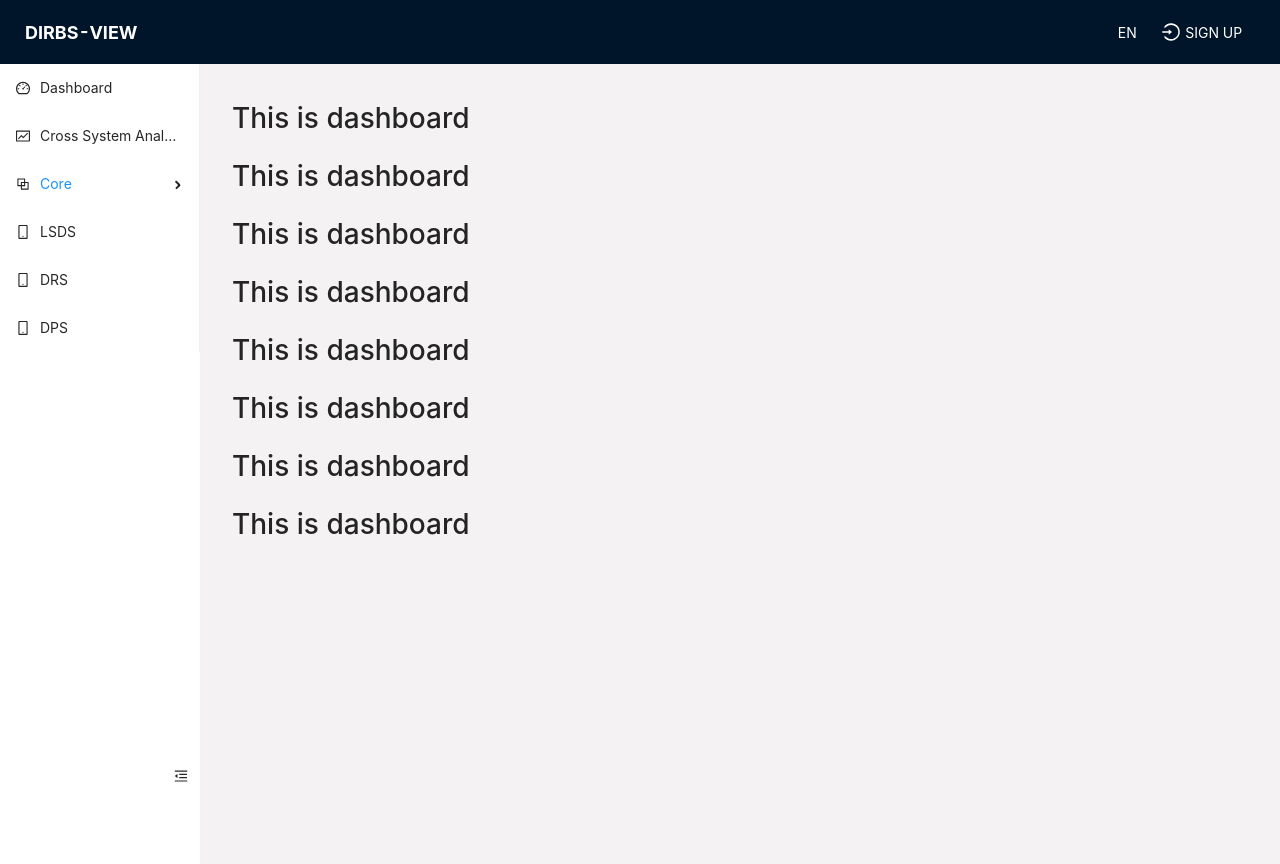
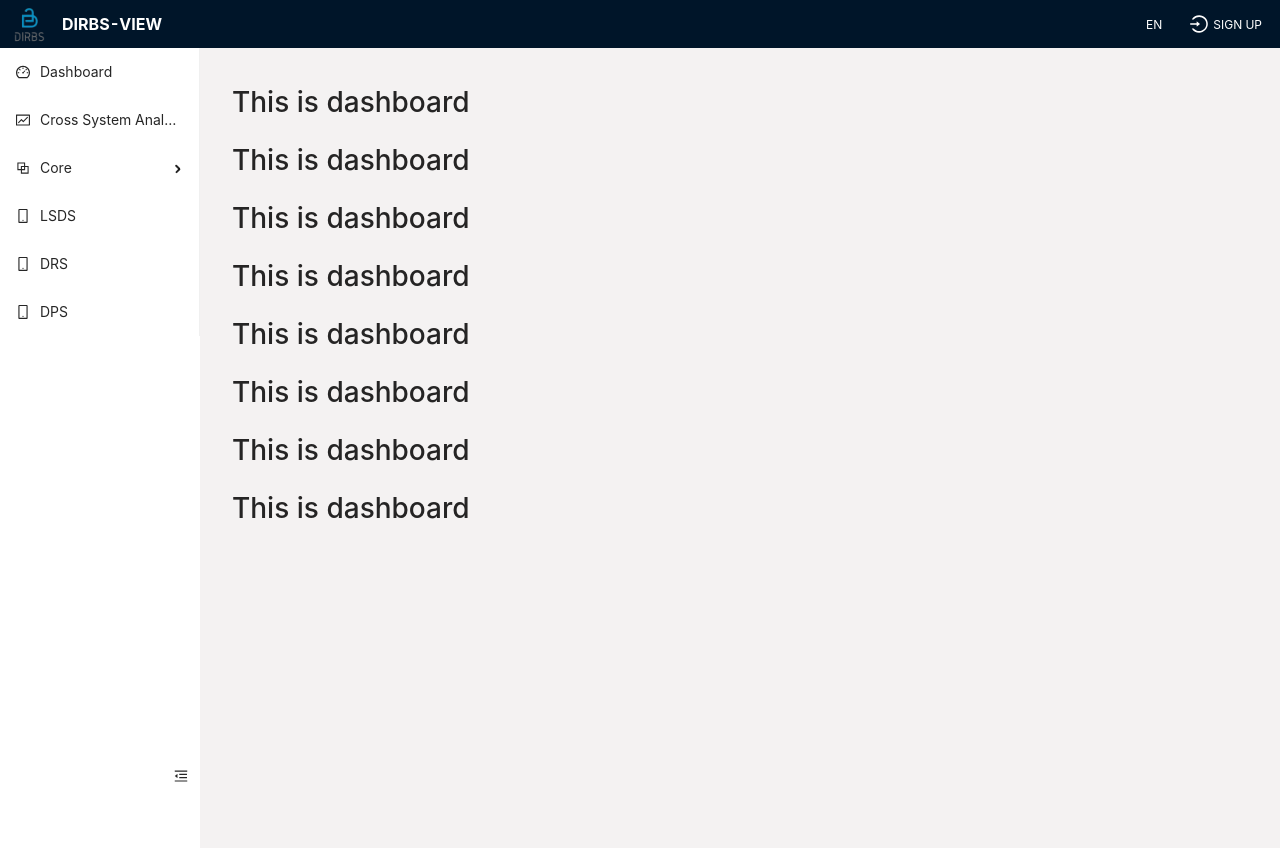
Before and after one commit to SajidAli11/redux-templete, a React (Create React App) app: page / in a window 1280 px wide. Built offline with nearby package versions, Linux system fonts and the light colour scheme.

Commit message:
new file:   src/assets/dirbs-logo.png 	modified:   src/component/NavBar/Navbar.tsx 	modified:   src/component/NavBar/styles.ts 	modified:   src/component/Sidebar/Sidebar.tsx 	modified:   src/container/styles.ts 	modified:   src/utils/menuItems.tsx

```diff
--- a/src/component/NavBar/Navbar.tsx
+++ b/src/component/NavBar/Navbar.tsx
@@ -2,14 +2,17 @@ import React from "react";
 import "antd/dist/antd.min.css";
 import { LoginOutlined } from "@ant-design/icons";
 import { Layout, Menu, Dropdown, Space, Typography } from "antd";
+import { Link } from "react-router-dom";
 import {
   LogoText,
-  NavbarSlider,
-  Icon,
-  IconDiv,
-  Language,
+  RightMenuDiv,
+  RightSubMenuIcon,
+  RightMenu,
+  LanguageLabel,
   SignUp,
-  SignUpText,
+  LabelText,
+  Logo,
+  LogoDiv,
 } from "./styles";
 import { GlobalStyle } from "./styles";
 import { LoginMenuItems } from "../../utils/menuItems";
@@ -19,7 +22,6 @@ const Navbar = () => {
   return (
     <>
       <GlobalStyle />
-
       <Header
         style={{
           position: "fixed",
@@ -34,14 +36,16 @@ const Navbar = () => {
           defaultSelectedKeys={["2"]}
           style={{ height: "100%", alignItems: "center" }}
         >
-          <LogoText>
-            <span>DIRBS-VIEW</span>
-          </LogoText>
-          <NavbarSlider>
-            <IconDiv>
-              <Language>
-                <span>EN</span>
-              </Language>
+          <LogoDiv to={"/dashboard"}>
+            <Logo src={require("../../assets/dirbs-logo.png")} />{" "}
+            <LogoText>DIRBS-VIEW</LogoText>
+          </LogoDiv>
+
+          <RightMenuDiv>
+            <RightMenu>
+              <LanguageLabel>
+                <LabelText>EN</LabelText>
+              </LanguageLabel>
 
               <Dropdown
                 overlay={
@@ -52,20 +56,20 @@ const Navbar = () => {
                   />
                 }
               >
-                <Typography.Link style={{ color: "white" }}>
+                <Typography.Link>
                   <Space>
                     <SignUp>
-                      <Icon>
+                      <RightSubMenuIcon>
                         <LoginOutlined />
-                      </Icon>
-                      <SignUpText>SIGN UP</SignUpText>
+                      </RightSubMenuIcon>
+                      <LabelText>SIGN UP</LabelText>
                     </SignUp>
                     {/*  signup */}
                   </Space>
                 </Typography.Link>
               </Dropdown>
-            </IconDiv>
-          </NavbarSlider>
+            </RightMenu>
+          </RightMenuDiv>
         </Menu>
       </Header>
     </>
--- a/src/component/NavBar/styles.ts
+++ b/src/component/NavBar/styles.ts
@@ -1,25 +1,40 @@
-import styled from "styled-components";
-
-import { createGlobalStyle } from "styled-components";
-
-const NavbarSlider = styled.div`
+import styled, { createGlobalStyle } from "styled-components";
+import { Link } from "react-router-dom";
+const LogoDiv = styled(Link)`
+  display: flex;
+  align-items: center;
+  gap: 12px;
+`;
+const Logo = styled.img`
+  width: 40px;
+  height: 40px;
+`;
+const LogoText = styled.span`
+  width: 100px;
+  font-size: 16px;
+  color: white;
+  font-weight: bold;
+`;
+const RightMenuDiv = styled.div`
   display: flex;
   width: 100%;
   justify-content: flex-end;
+  margin-right: 8px;
 `;
-const IconDiv = styled.div`
+const RightMenu = styled.div`
   display: flex;
   width: 150px;
   align-items: center;
-  justify-content: space-around;
+  justify-content: flex-end;
+  gap: 28px;
 `;
-const Icon = styled.span`
+const RightSubMenuIcon = styled.span`
   font-size: 18px;
   color: white;
 `;
-const Language = styled.div`
+const LanguageLabel = styled.div`
   color: white;
-  font-size: 14px;
+  font-size: 12px;
   display: flex;
   align-items: center;
   width: fit-content;
@@ -29,31 +44,35 @@ const SignUp = styled.div`
   display: flex;
   align-items: center;
   width: fit-content;
-  justify-content: space-between;
+  justify-content: flex-end;
 `;
-const SignUpText = styled.span`
+const LabelText = styled.span`
   color: white;
-  font-size: 14px;
+  font-size: 12px;
   margin-left: 5px;
-`;
-
-const LogoText = styled.span`
-  width: 150px;
-  display: inline-block;
-  font-size: 18px;
-  color: white;
-  font-weight: bold;
 `;
 
 //For the dropdown menu top-margin to match the bottom of the navbar
 const GlobalStyle = createGlobalStyle`
 .ant-dropdown-menu{
-    margin-top:16px ;
+    margin-top:8px ;
 }
 .ant-layout-header{
-  padding: 0 25px;
+  padding: 0 10px;
+  height: 48px;
 }
+
  `;
 
-export { GlobalStyle };
-export { NavbarSlider, Icon, IconDiv, Language, SignUp, SignUpText, LogoText };
+export {
+  RightMenuDiv,
+  RightSubMenuIcon,
+  RightMenu,
+  LanguageLabel,
+  SignUp,
+  LabelText,
+  LogoText,
+  Logo,
+  LogoDiv,
+  GlobalStyle,
+};
--- a/src/component/Sidebar/Sidebar.tsx
+++ b/src/component/Sidebar/Sidebar.tsx
@@ -11,8 +11,7 @@ const { Sider } = Layout;
 const Sidebar = () => {
   const [collapsed, setCollapsed] = useState(false);
   return (
-    <>
-      <Affix offsetTop={64.01}>
+    <Affix offsetTop={48.01}>
       <Sider
         style={{
           minHeight: "100vh",
@@ -47,7 +46,6 @@ const Sidebar = () => {
         <Menu items={SideMenuItems}></Menu>
       </Sider>
     </Affix>
-    </>
   );
 };
 
--- a/src/container/styles.ts
+++ b/src/container/styles.ts
@@ -1,6 +1,6 @@
 import styled from "styled-components";
 
-const Navbarheight = "64px";
+const Navbarheight = "48px";
 
 const TopContainer = styled.div`
   display: flex;
--- a/src/utils/menuItems.tsx
+++ b/src/utils/menuItems.tsx
@@ -32,11 +32,7 @@ const SideMenuItems = [
   {
     key: "core",
     icon: <BlockOutlined />,
-    label: (
-      <Link to="/rangetrends">
-        <span>Core</span>
-      </Link>
-    ),
+    label: "Core",
     children: [
       {
         key: "rangetrends",
```
Also changed, not shown: src/assets/dirbs-logo.png (added). Lines whose indentation alone changed are shown as unchanged.
